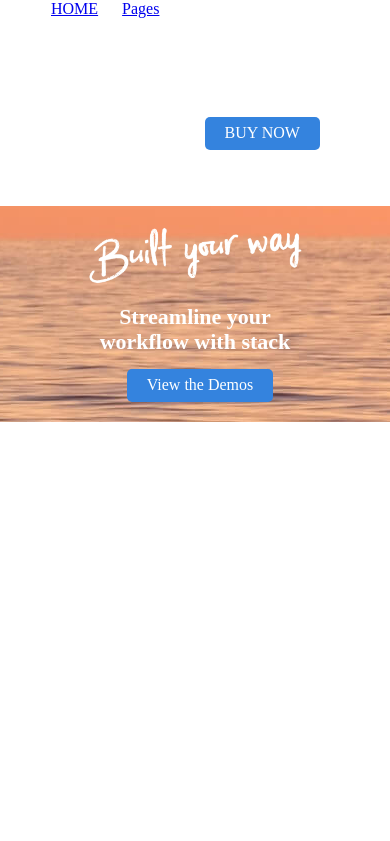
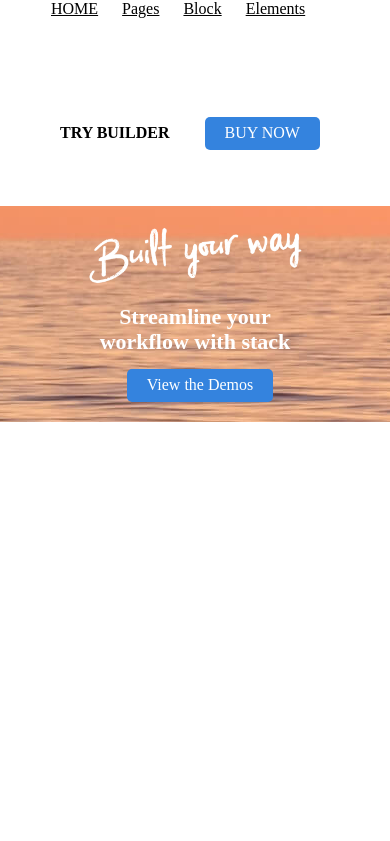
Before and after one commit to prathamrohatgi/portfolio-site-3, a plain HTML site: page index.html in a window 390 px wide. Shown: the top 841 px of the page. Drawn offline with Linux system fonts and the light colour scheme.

Commit message:
color changes in nav

```diff
--- a/index.html
+++ b/index.html
@@ -35,8 +35,8 @@
               </ul>
             </li>
           </div>
-          <li>Block<i class="fas fa-caret-down"></i></li>
-          <li>Elements<i class="fas fa-caret-down"></i></li>
+          <li><a href="#">Block</a><i class="fas fa-caret-down"></i></li>
+          <li><a href="#">Elements</a><i class="fas fa-caret-down"></i></li>
         </ul>
         <h1>stack</h1>
         <div class="nav-buttons">
--- a/styles/style.css
+++ b/styles/style.css
@@ -76,8 +76,8 @@ h1 {
 }
 @media  screen and (max-width:500px){
   nav{
-  flex-direction:column;
-  position:static;
+   flex-direction:column;
+   position:static;
   }
   header{
     width:100%;
@@ -97,6 +97,15 @@ h1 {
   border: 0.5px solid rgba(255, 255, 255, 0.7);
   color: white;
   font-weight: 600;
+}
+@media  screen and (max-width:500px){
+  .btn-type-1{
+    background-color:white;
+    color:black;
+  }
+  nav a{
+    color:black;
+  }
 }
 .btn-type-1:hover{
   transform:translateY(-2px);
```
